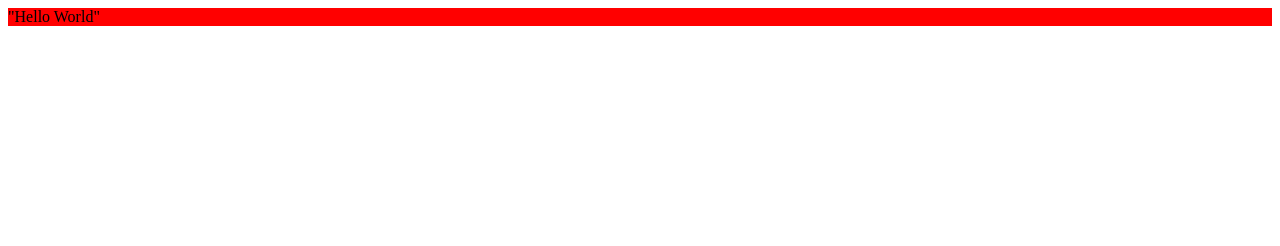
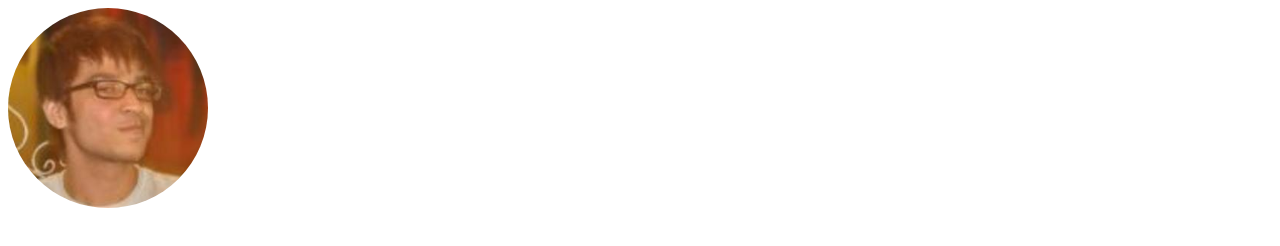
Before and after one commit to kkarakk/kkarakk.github.io, a plain HTML site: page index.html in a window 1280 px wide. Drawn offline with Linux system fonts and the light colour scheme.

Commit message:
added my photo

```diff
--- a/index.html
+++ b/index.html
@@ -6,6 +6,6 @@
       href="favicon.ico" />
 </head>
 <body>
-	<div id ='trial'>"Hello World"</div>
+<div class="img-circular"></div>
 </body>
 </html>
--- a/theme.css
+++ b/theme.css
@@ -1,4 +1,15 @@
-#trial
-{
-background-color:red;
+.img-circular{
+ width: 200px;
+ height: 200px;
+ background-image: url('avatar.jpg');
+ background-size: cover;
+ -webkit-border-radius: 100px;
+ -moz-border-radius: 100px;
+ border-radius:100px;
+ -webkit-background-clip: padding-box;
+  -moz-background-clip:    padding;
+  background-clip:         padding-box;
+  display: inline-block;
+    margin-left: auto;
+    margin-right: auto;
 }
```
Also changed, not shown: avatar.jpg (added).
